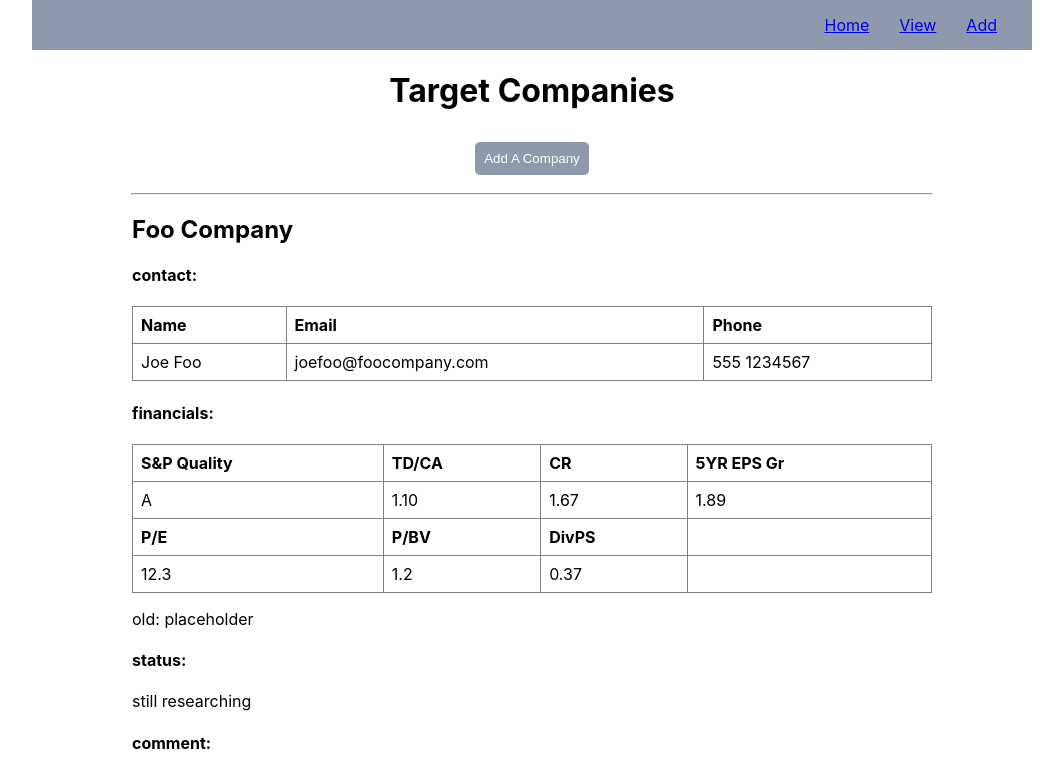
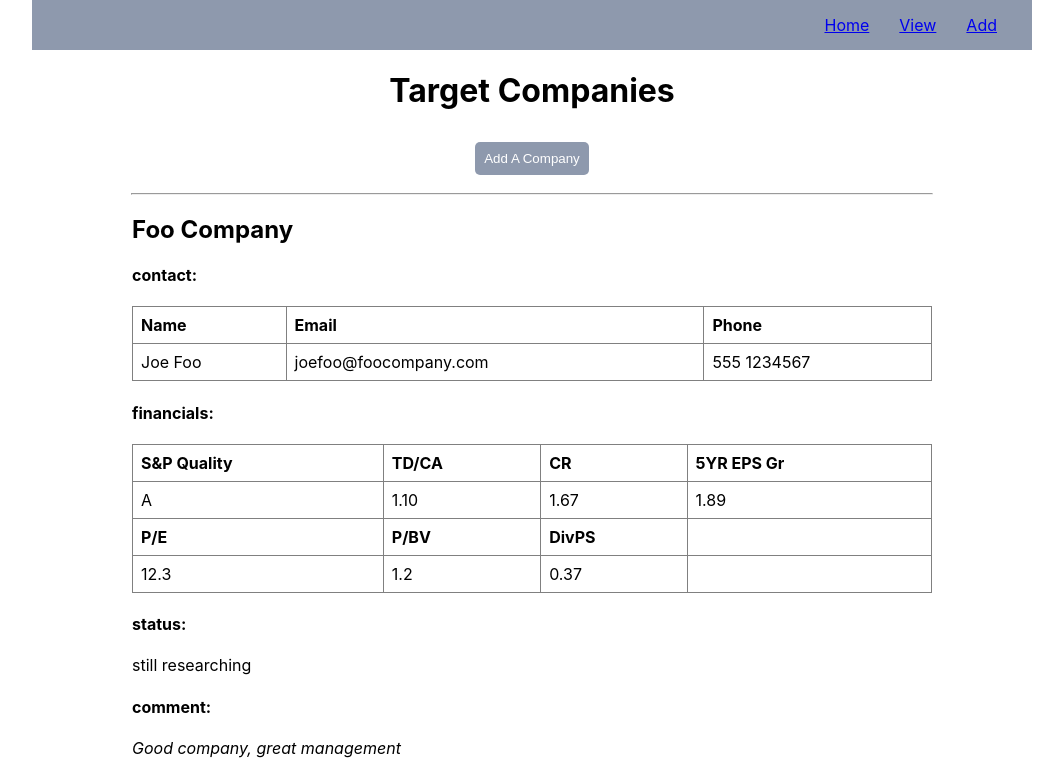
Before and after one commit to deepbsd/AcquireCo, a React (Create React App) app: page /listpage in a window 1280 px wide. Shown: the top 776 px of the page, without its empty margins (108-1171 px from the left). Built offline with nearby package versions, Linux system fonts and the light colour scheme.

Commit message:
Edit method or something related to it has a bug that prevents the 5yrEPSG value from being edited properly--troubleshooting now

```diff
--- a/src/components/smallcompany.js
+++ b/src/components/smallcompany.js
@@ -46,7 +46,6 @@ export default function Smallcompany(props){
              </tbody>
             </table>
 
-            <p>old: {props.financials}</p>
             <h4>status:</h4>
             <p>{props.Status}</p>
             <h4>comment:</h4>
--- a/src/reducers/index.js
+++ b/src/reducers/index.js
@@ -59,13 +59,13 @@ const initialState = {
 
 export const acquireCoReducer = (state=initialState, action) => {
     if(action.type === actions.ADD_COMPANY){
-        console.log("action.company: ",action)
+        //console.log("action.company: ",action)
         return Object.assign({}, state, {
             companies: [...state.companies, action.company]
         });
     }
     else if (action.type === actions.UPDATE_COMPANY){
-        //console.log("action.company.id: ",action.company)
+        console.log("action.company.id: ",action.company)
         return Object.assign({}, state, {
             companies: state.companies.map(company => company.id === action.company.id ? action.company : company )
         });
```
Also changed, not shown: 1 other file (tests, documents, lock files or other folders).
